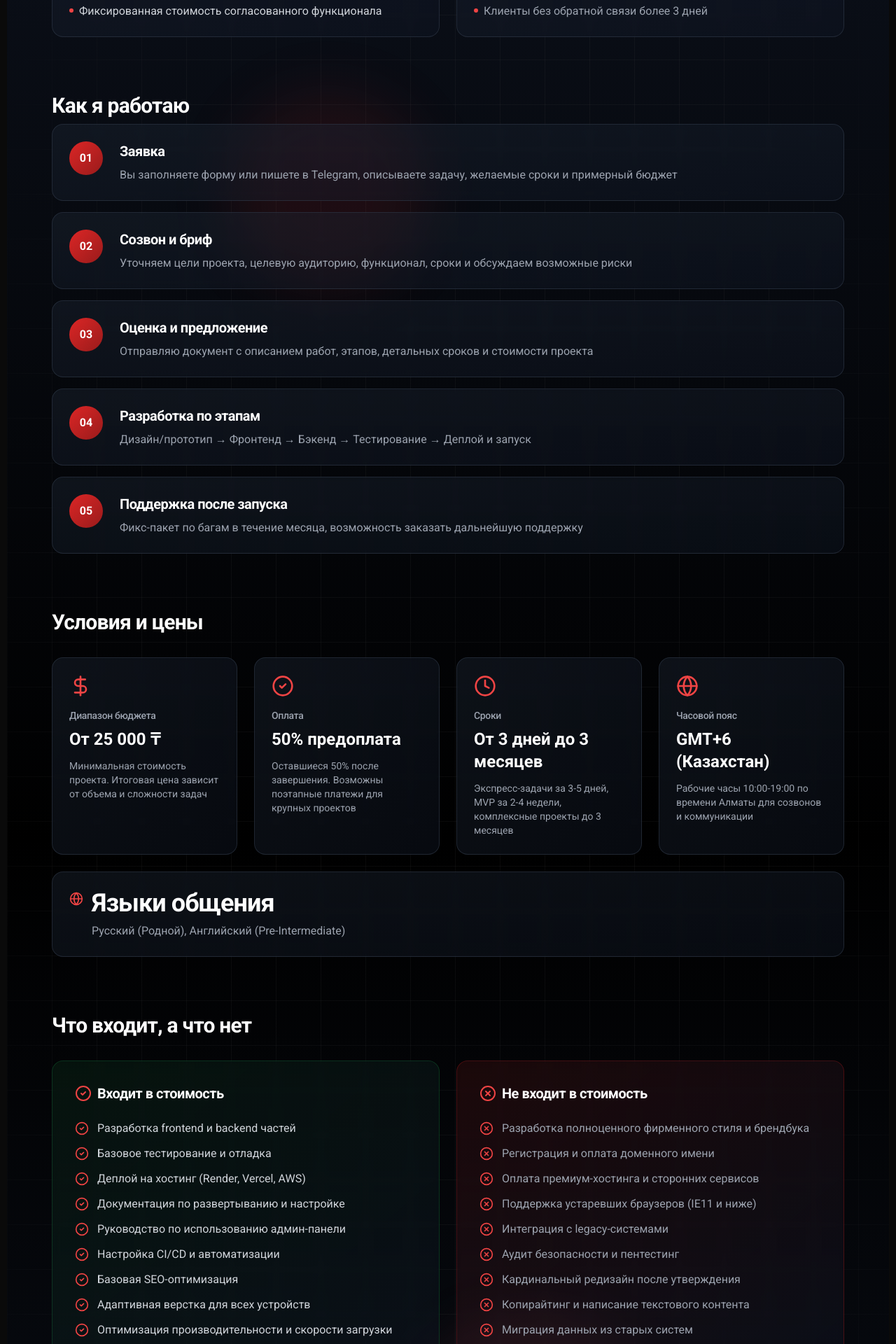
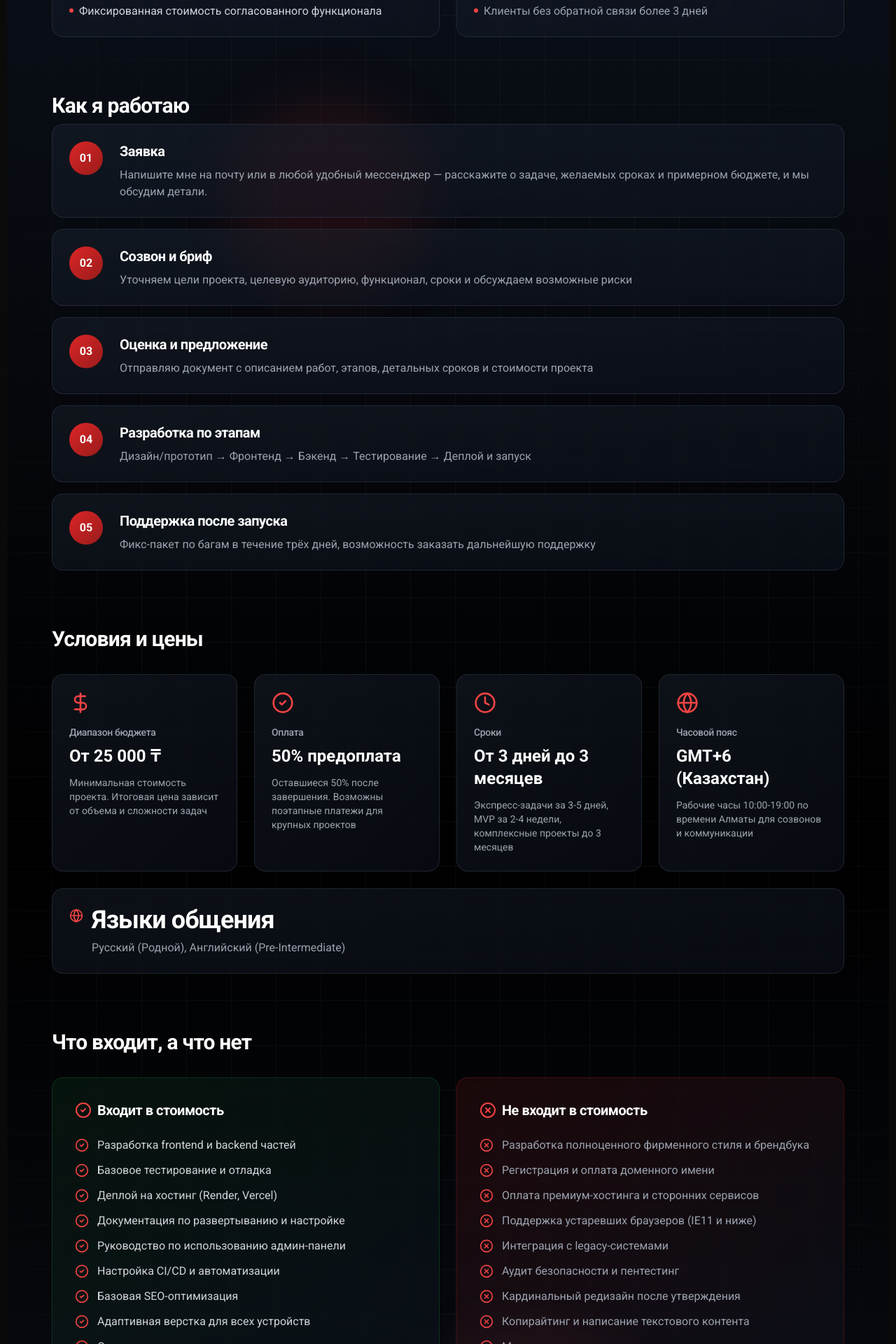
Before and after one commit to S-NOWNUM-B/-FullStackForge-, a Next.js app: page /Work in a window 1280 px wide. Shown: the part 1019-2939 px from the top of the page at 70% size. Built offline with nearby package versions, Linux system fonts and the light colour scheme; no server answers.

Commit message:
Внесен правки в условия работы и инфоррмация обо мне

```diff
--- a/src/app/(page)/About/page.tsx
+++ b/src/app/(page)/About/page.tsx
@@ -73,7 +73,7 @@ const competencies = [
   "Frontend-разработка с React, Next.js, TypeScript, HTML/CSS и адаптивной версткой",
   "Backend-разработка на Node.js/NestJS и Spring Boot с проектированием REST API",
   "UX/UI дизайн и прототипирование в Figma и Photoshop",
-  "Работа с облачными платформами (AWS), контейнеризацией (Docker) и системами очередей (RabbitMQ)",
+  "Работа с контейнеризацией (Docker) и системами очередей (RabbitMQ)",
   "Настройка CI/CD процессов и автоматизация развертывания",
   "Использование Git, GitHub, Postman для командной разработки и тестирования",
   "Изучение и внедрение современных архитектурных паттернов и best practices",
--- a/src/app/(page)/Work/page.tsx
+++ b/src/app/(page)/Work/page.tsx
@@ -44,7 +44,7 @@ const workProcess = [
   {
     step: "01",
     title: "Заявка",
-    description: "Вы заполняете форму или пишете в Telegram, описываете задачу, желаемые сроки и примерный бюджет"
+    description: "Напишите мне на почту или в любой удобный мессенджер — расскажите о задаче, желаемых сроках и примерном бюджете, и мы обсудим детали."
   },
   {
     step: "02",
@@ -64,7 +64,7 @@ const workProcess = [
   {
     step: "05",
     title: "Поддержка после запуска",
-    description: "Фикс-пакет по багам в течение месяца, возможность заказать дальнейшую поддержку"
+    description: "Фикс-пакет по багам в течение трёх дней, возможность заказать дальнейшую поддержку"
   }
 ];
 
@@ -98,7 +98,7 @@ const pricingInfo = [
 const includedServices = [
   "Разработка frontend и backend частей",
   "Базовое тестирование и отладка",
-  "Деплой на хостинг (Render, Vercel, AWS)",
+  "Деплой на хостинг (Render, Vercel)",
   "Документация по развертыванию и настройке",
   "Руководство по использованию админ-панели",
   "Настройка CI/CD и автоматизации",
```
